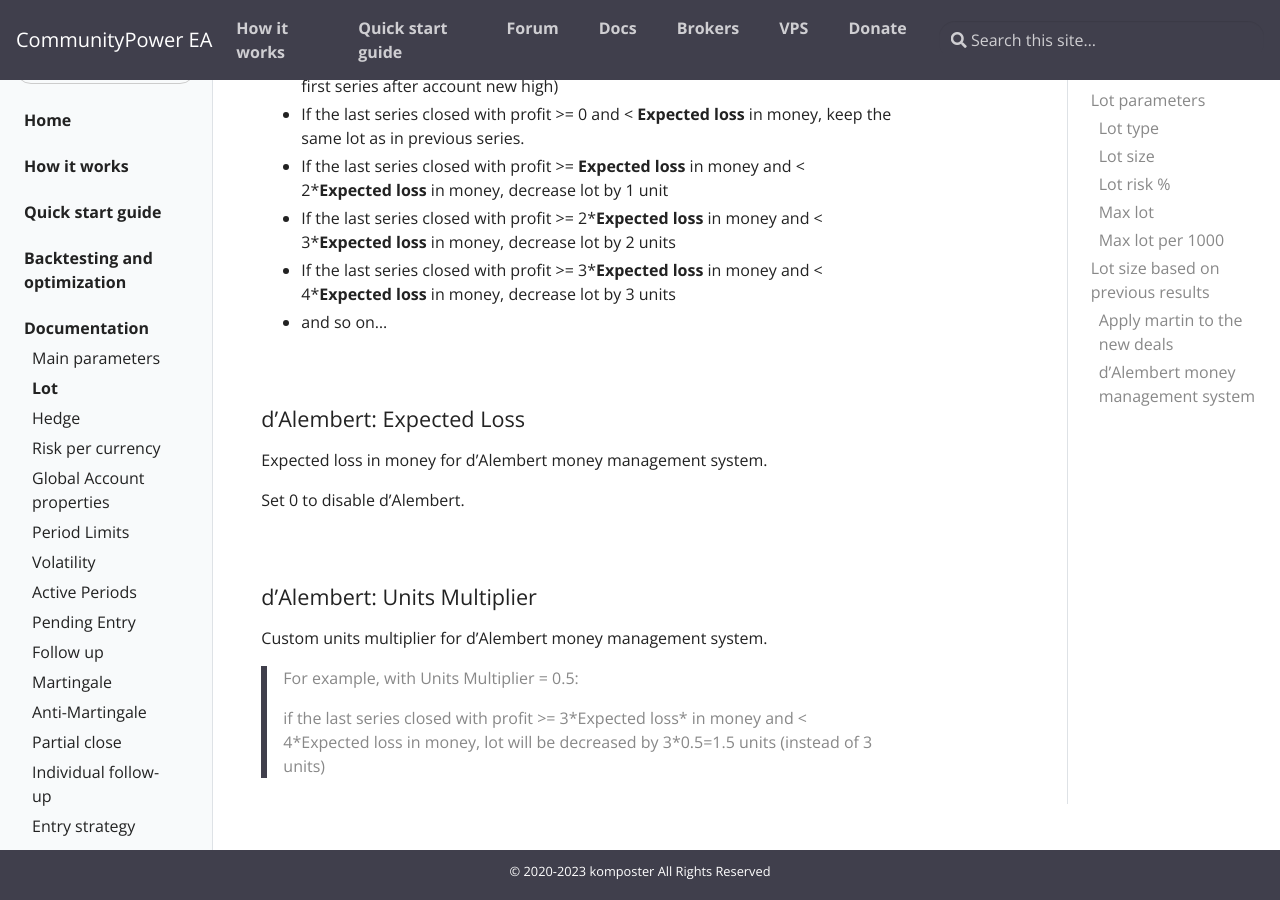
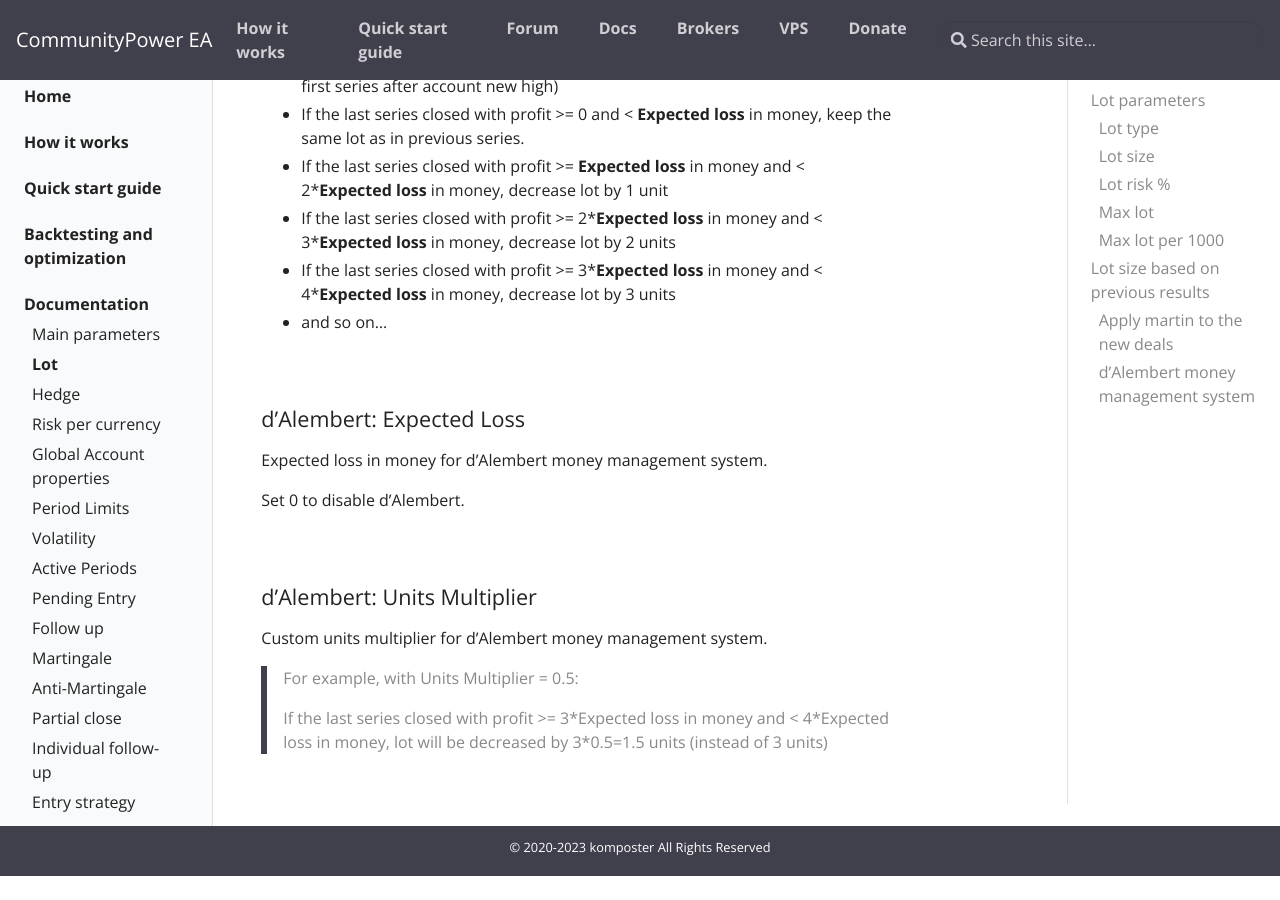
Before and after one commit to komposter/CommunityPowerEA.com, a Jekyll site: the page built from _docs/lot.md, in a window 1280 px wide and 900 px high, scrolled down 2683 px. Built offline with Jekyll 4.4.1, drawn with Linux system fonts in a browser that asks for light colours; after the commit the page ends 3559 px from its top, so only the background shows below that.

Commit message:
Content change

```diff
--- a/_docs/lot.md
+++ b/_docs/lot.md
@@ -108,4 +108,4 @@
 
 > For example, with Units Multiplier = 0.5:
 >
-> if the last series closed with profit >= 3\*Expected loss* in money and < 4\*Expected loss in money, lot will be decreased by 3\*0.5=1.5 units (instead of 3 units)
+> If the last series closed with profit >= 3\*Expected loss in money and < 4\*Expected loss in money, lot will be decreased by 3\*0.5=1.5 units (instead of 3 units)
```
